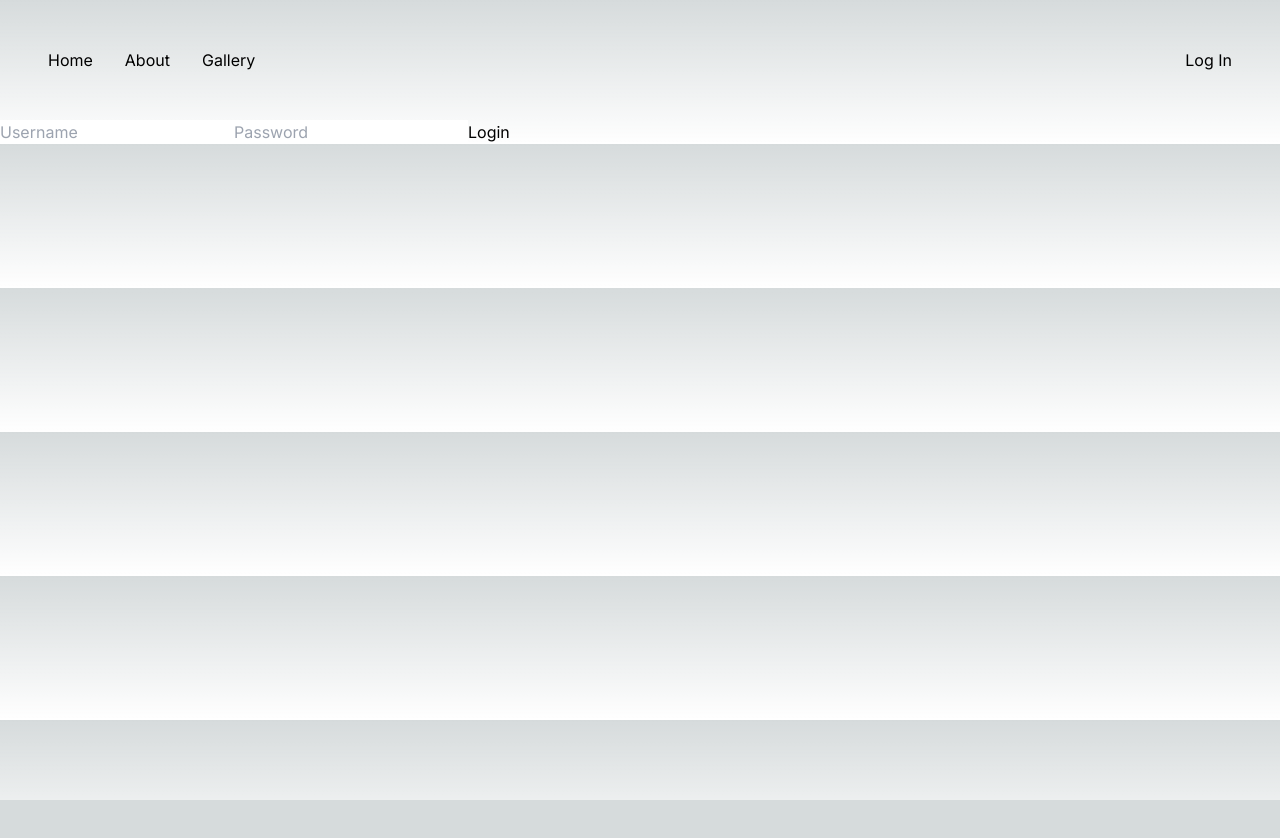
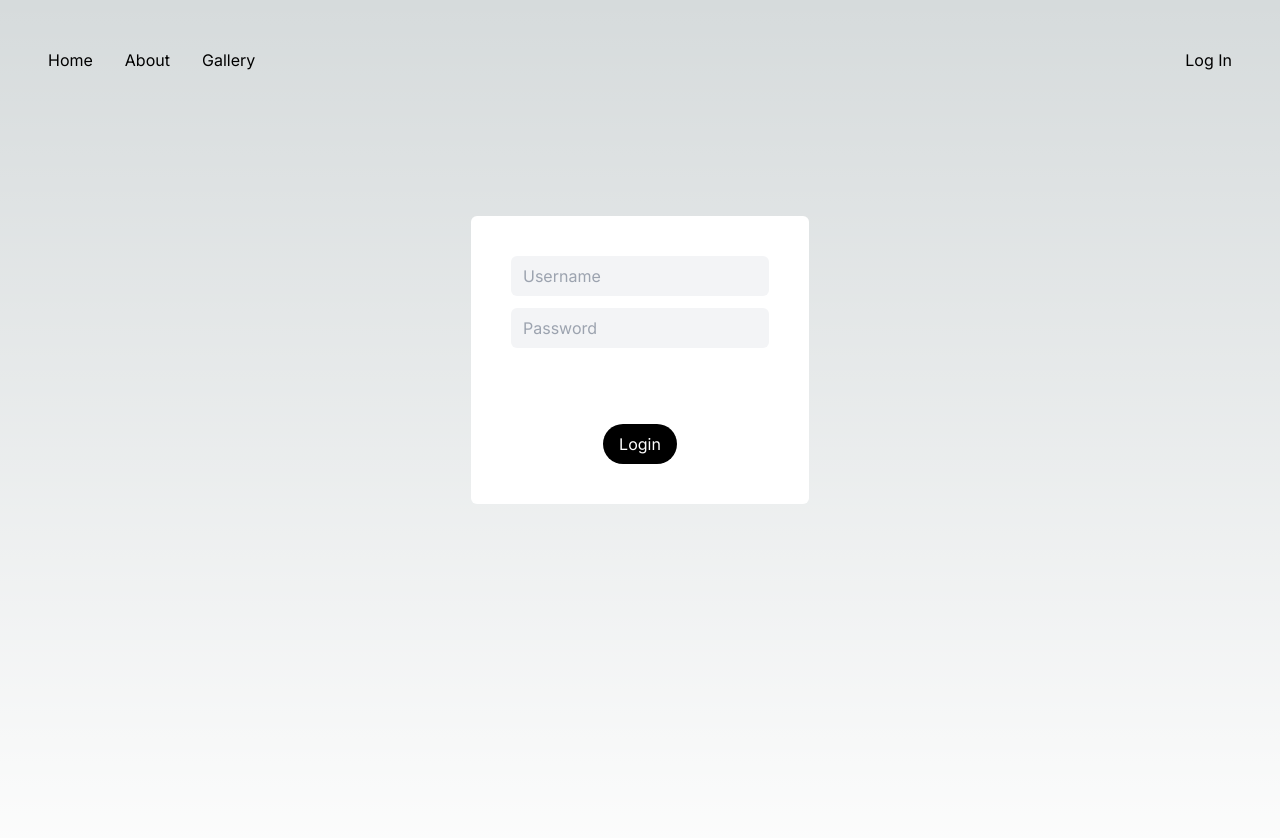
Before and after one commit to Anonym0usLemon/Nextjs-Login-App, a Next.js app: page /login in a window 1280 px wide. Shown: the top 838 px of the page. Before the commit the page ends 800 px from the top, so only its background shows below. Built offline with nearby package versions, Linux system fonts and the light colour scheme.

Commit message:
styled login form

```diff
--- a/app/login/page.tsx
+++ b/app/login/page.tsx
@@ -1,10 +1,12 @@
 export default function Page() {
   return (
-    <main>
-      <form action="">
-        <input type="text" placeholder="Username"/>
-        <input type="password" placeholder="Password"/>
-        <button type="submit">Login</button>
+    <main className="flex min-h-screen flex-col items-center justify-between p-24">
+      <form action="" className="flex flex-col items-center justify-between gap-6 bg-white p-10 min-h-72 rounded-md">
+        <div className="flex flex-col items-center justify-center">
+          <input type="text" placeholder="Username" className="bg-gray-100 text-black rounded-md py-2 px-3 focus:outline-none focus:ring focus:ring-blue-500"/>
+          <input type="password" placeholder="Password" className="mt-3 bg-gray-100 text-black rounded-md py-2 px-3 focus:outline-none focus:ring focus:ring-blue-500"/>
+        </div>
+        <button type="submit" className="hover:bg-blue-600 transition ease-in-out delay-150 text-white bg-black py-2 px-4 rounded-full">Login</button>
       </form>
     </main>
   );
```
